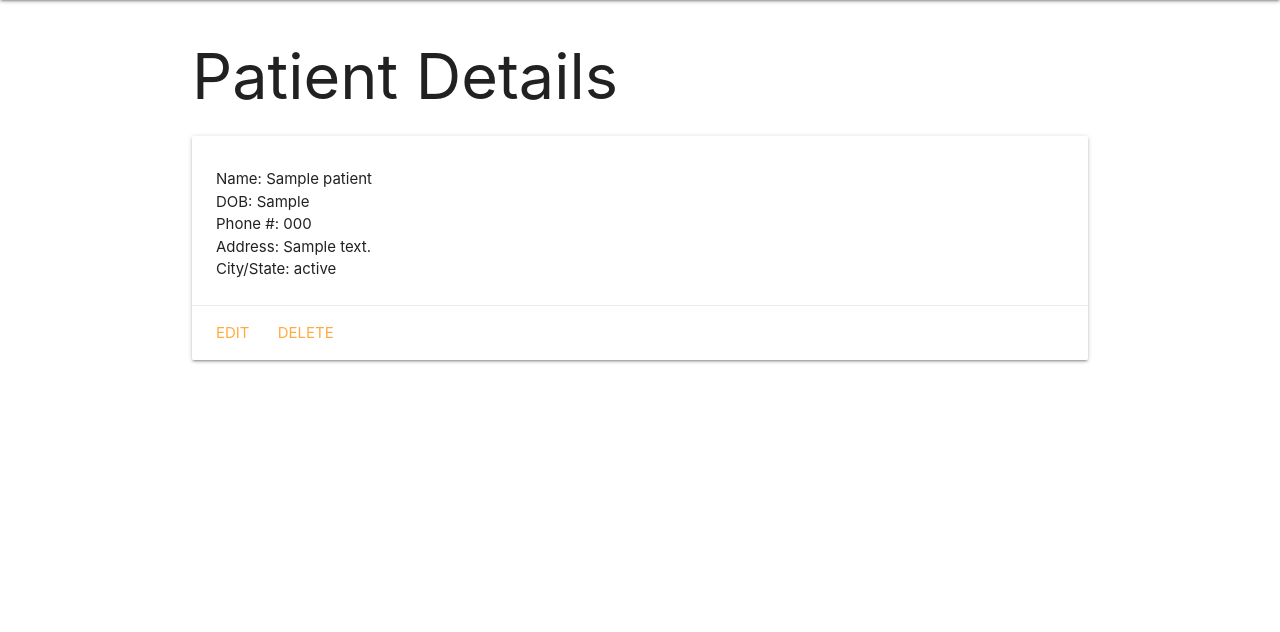
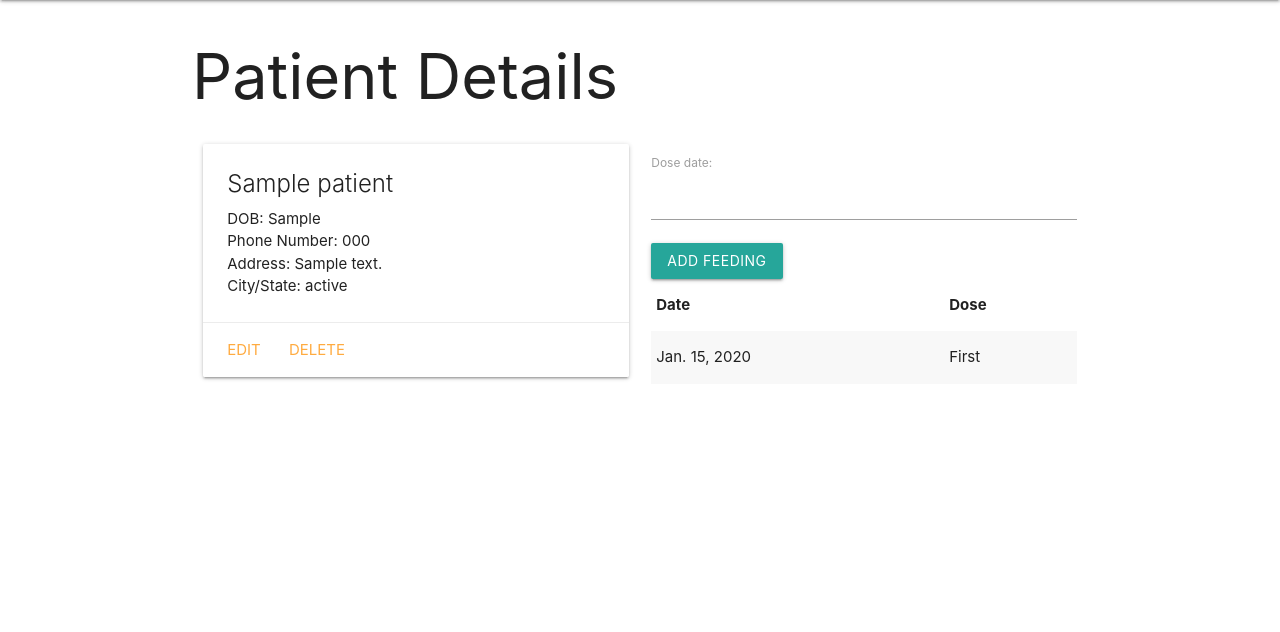
Before and after one commit to aikinjess/covidvaccines, a Django app: page /patients/1/ in a window 1280 px wide. Shown: the part 64-696 px from the top of the page. Run offline with Django 3.2, Linux system fonts and the light colour scheme; tables that the repository leaves empty hold one stand-in row (values such as "Sample post").

Commit message:
dose form

```diff
--- a/main_app/admin.py
+++ b/main_app/admin.py
@@ -1,6 +1,7 @@
 from django.contrib import admin
-from .models import Patient
+from .models import Patient, Dose
 
 # Register your models here.
 
 admin.site.register(Patient)
+admin.site.register(Dose)
--- /dev/null
+++ b/main_app/forms.py
@@ -0,0 +1,7 @@
+from django.forms import ModelForm
+from .models import Dose
+
+class DoseForm(ModelForm):
+  class Meta:
+    model = Dose
+    fields = ['date']
--- a/main_app/models.py
+++ b/main_app/models.py
@@ -1,5 +1,10 @@
 from django.db import models
 from django.urls import reverse
+
+DOSES = (
+    ('F', 'First'),
+    ('S', 'Second'),
+)
 
 class Patient(models.Model):
   name = models.CharField(max_length=100)
@@ -8,9 +13,19 @@ class Patient(models.Model):
   address = models.TextField(max_length=250)
   cityState = models.TextField(max_length=250)
 
+class Dose(models.Model):
+  date = models.DateField('dose date')
+  dose = models.CharField(
+		max_length=1,
+		choices=DOSES,
+		default=DOSES[0][0]
+  )
+
+  patient = models.ForeignKey(Patient, on_delete=models.CASCADE)
+
   def __str__(self):
-    return self.name
+    return f"{self.get_dose_display()} on {self.date}"
 
-  # Add this method
+
   def get_absolute_url(self):
     return reverse('detail', kwargs={'patient_id': self.id})
--- a/main_app/templates/patients/detail.html
+++ b/main_app/templates/patients/detail.html
@@ -3,12 +3,13 @@
 
 <h1>Patient Details</h1>
 
+<div class="row">
+  <div class="col s6">
     <div class="card">
       <div class="card-content">
-    <span class="card-title">{{ cat.name }}</span>
-    <p>Name: {{ patient.name }}</p>
+        <span class="card-title">{{ patient.name }}</span>
         <p>DOB: {{ patient.dob }}</p>
-      <p>Phone #: {{ patient.phoneNo }}</p>
+        <p>Phone Number: {{ patient.phoneNo }}</p>
       <p>Address: {{ patient.address }}</p>
         <p>City/State: {{ patient.cityState }}</p>
       </div>
@@ -17,5 +18,26 @@
         <a href="{% url 'patients_delete' patient.id %}">Delete</a>
       </div>
     </div>
-
+  </div>
+  <div class="col s6">
+    <form method="post">
+        {% csrf_token %}
+        {{ dose_form.as_p }}
+        <input type="submit" class="btn" value="Add Feeding">
+      </form>
+    <table class="striped">
+      <thead>
+        <tr><th>Date</th><th>Dose</th></tr>
+      </thead>
+      <tbody>
+        {% for dose in patient.dose_set.all %}
+          <tr>
+            <td>{{dose.date}}</td>
+            <td>{{dose.get_dose_display}}</td>
+          </tr>
+        {% endfor %}
+      </tbody>
+    </table>
+  </div>
+</div>
 {% endblock %}
--- a/main_app/templates/patients/index.html
+++ b/main_app/templates/patients/index.html
@@ -7,8 +7,7 @@
   <div class="card">
     <a href="{% url 'detail' patient.id %}">
     <div class="card-content">
-      <span class="card-title">{{ cat.name }}</span>
-      <p>Name: {{ patient.name }}</p>
+      <span class="card-title">{{ patient.name }}</span>
       <p>DOB: {{ patient.dob }}</p>
       <p>City/State: {{ patient.cityState }}</p>
 
--- a/main_app/views.py
+++ b/main_app/views.py
@@ -1,6 +1,7 @@
 from django.shortcuts import render
 from django.views.generic.edit import CreateView
 from .models import Patient
+from .forms import DoseForm
 from django.views.generic.edit import CreateView, UpdateView, DeleteView
 # Create your views here.
 
@@ -16,7 +17,12 @@ def patients_index(request):
 
 def patients_detail(request, patient_id):
   patient = Patient.objects.get(id=patient_id)
-  return render(request, 'patients/detail.html', { 'patient': patient })
+  # instantiate FeedingForm to be rendered in the template
+  dose_form = DoseForm()
+  return render(request, 'patients/detail.html', {
+    # include the cat and feeding_form in the context
+    'patient': patient, 'dose_form': dose_form
+  })
 
 class PatientCreate(CreateView):
   model = Patient
```
Also changed, not shown: main_app/migrations/0002_dose.py (added), main_app/migrations/0003_auto_20210516_0042.py (added). Lines whose indentation alone changed are shown as unchanged.
